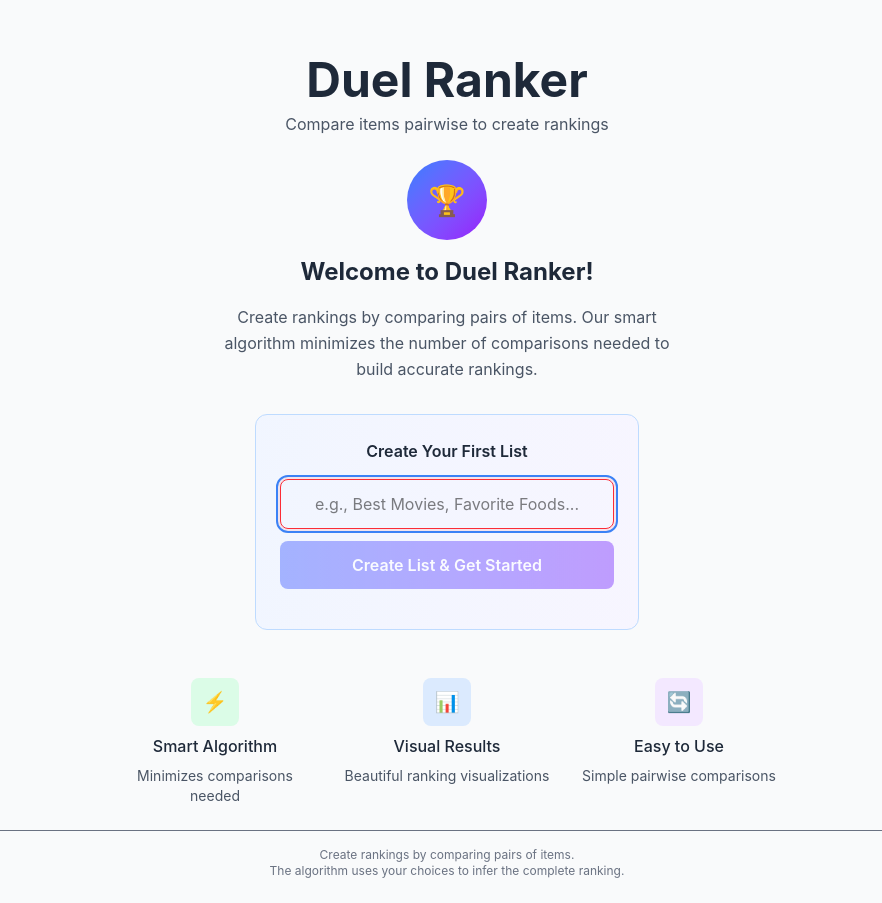
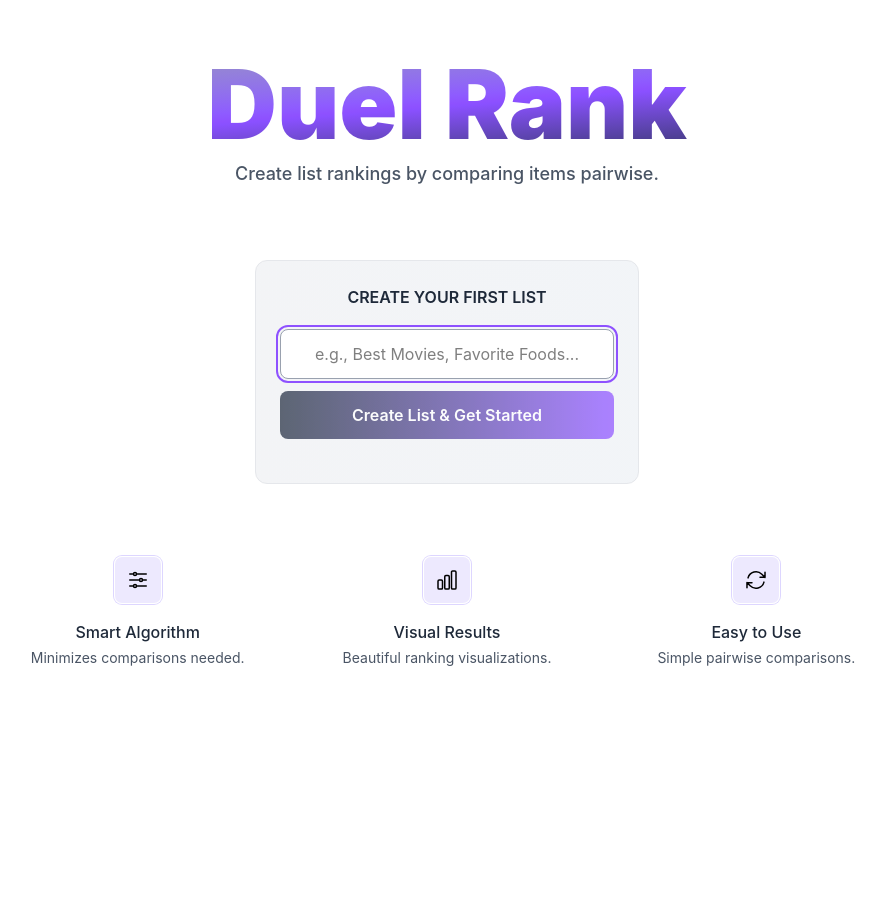
Before and after one commit to gigawatson/duel-rank, a Vue app: page / in a window 1280 px wide. Shown: the whole page, without its empty margins (193-1075 px from the left). After the commit the page ends 800 px from the top, so only its background shows below. Built offline with nearby package versions, Linux system fonts and the light colour scheme.

Commit message:
Onboarding design update

```diff
--- a/index.html
+++ b/index.html
@@ -3,7 +3,7 @@
   <head>
     <meta charset="UTF-8" />
     <meta name="viewport" content="width=device-width, initial-scale=1.0" />
-    <title>Duel Ranker</title>
+    <title>Duel Rank</title>
   </head>
   <body>
     <div id="app"></div>
--- a/src/App.vue
+++ b/src/App.vue
@@ -5,19 +5,19 @@
   Manages view switching between list management and comparison modes.
 -->
 <template>
-  <div class="max-w-xl lg:max-w-4xl xl:max-w-6xl mx-auto p-6 space-y-6 mt-8">
+  <div class="max-w-2xl lg:max-w-5xl xl:max-w-7xl mx-auto p-6 space-y-6 mt-8">
     <!-- App Header -->
-    <header class="text-center">
-      <h1 class="text-5xl font-bold text-gray-800">Duel Ranker</h1>
-      <p class="text-gray-600 mt-2">Compare items pairwise to create rankings</p>
+    <header class="text-center mb-12">
+      <h1 class="text-7xl md:text-8xl font-black bg-gradient-to-tl from-slate-800 via-violet-500 to-zinc-400 bg-clip-text text-transparent">Duel Rank</h1>
+      <p class="text-gray-600 mt-2 md:text-lg font-medium">Create list rankings by comparing items pairwise.</p>
     </header>
 
     <!-- Mode Toggle (only show if we have lists) -->
-    <div v-if="hasLists" class="border-t pt-6">
+    <div v-if="hasLists" class="border-t border-t-gray-200 pt-12">
       <div class="text-center">
         <button
           @click="toggleMode"
-          class="group relative inline-flex items-center justify-center px-8 py-4 text-lg font-semibold rounded-xl transition-all duration-200 transform hover:scale-105 focus:outline-none focus:ring-4 focus:ring-opacity-50 disabled:opacity-50 disabled:cursor-not-allowed disabled:transform-none"
+          class="cursor-pointer group relative inline-flex items-center justify-center px-8 py-4 text-lg font-semibold rounded-xl transition-all duration-200 transform hover:scale-105 focus:outline-none focus:ring-4 focus:ring-opacity-50 disabled:opacity-50 disabled:cursor-not-allowed disabled:transform-none"
           :class="canCompare ? (comparing ? 'bg-gradient-to-r from-gray-600 to-gray-700 hover:from-gray-700 hover:to-gray-800 text-white shadow-lg hover:shadow-xl focus:ring-gray-300' : 'bg-gradient-to-r from-blue-600 to-purple-700 hover:from-blue-700 hover:to-purple-800 text-white shadow-lg hover:shadow-xl focus:ring-blue-300') : 'bg-gray-100 text-gray-400 cursor-not-allowed'"
           :disabled="!canCompare"
         >
@@ -53,14 +53,6 @@
       <ComparisonView v-else />
     </main>
 
-    <!-- App Footer -->
-    <footer class="text-center text-xs text-gray-500 border-t pt-4">
-      <p>
-        Create rankings by comparing pairs of items.
-        <br>
-        The algorithm uses your choices to infer the complete ranking.
-      </p>
-    </footer>
   </div>
 </template>
 
@@ -97,20 +89,7 @@ const toggleMode = () => {
 /* Global styles and transitions */
 body {
   font-family: 'Inter', -apple-system, BlinkMacSystemFont, 'Segoe UI', Roboto, sans-serif;
-  background-color: #f9fafb;
   margin: 0;
-}
-
-button:disabled {
-  opacity: 0.5;
-  cursor: not-allowed;
-}
-
-input:focus,
-select:focus,
-button:focus {
-  outline: 2px solid #3b82f6;
-  outline-offset: 2px;
 }
 
 /* Smooth transitions for all interactive elements */
--- a/src/components/OnboardingFlow.vue
+++ b/src/components/OnboardingFlow.vue
@@ -8,23 +8,12 @@
 <template>
   <div>
     <!-- No Lists State: Welcome & Create First List -->
-    <div v-if="!hasLists" class="text-center space-y-8">
-      <!-- Welcome Message -->
-      <div class="max-w-md mx-auto space-y-4">
-        <div class="w-20 h-20 mx-auto bg-gradient-to-br from-blue-500 to-purple-600 rounded-full flex items-center justify-center">
-          <span class="text-3xl text-white">🏆</span>
-        </div>
-
-        <h2 class="text-2xl font-bold text-gray-800">Welcome to Duel Ranker!</h2>
-        <p class="text-gray-600 leading-relaxed">
-          Create rankings by comparing pairs of items. Our smart algorithm minimizes the number of comparisons needed to build accurate rankings.
-        </p>
-      </div>
+    <div v-if="!hasLists" class="space-y-8">
 
       <!-- Create First List -->
       <div class="max-w-sm mx-auto">
-        <div class="bg-gradient-to-r from-blue-50 to-purple-50 border border-blue-200 rounded-xl p-6 space-y-4">
-          <h3 class="font-semibold text-gray-800 text-center">Create Your First List</h3>
+        <div class="bg-gradient-to-r from-gray-100 to-slate-100 border border-gray-200 rounded-xl p-6 space-y-5 mt-18">
+          <h2 class="font-semibold text-gray-800 uppercase text-center">Create your first list</h2>
 
           <form @submit.prevent="handleCreateFirstList" class="space-y-3">
             <input
@@ -32,13 +21,13 @@
               v-model="firstListName.value.value"
               @input="clearListError"
               placeholder="e.g., Best Movies, Favorite Foods..."
-              class="w-full border border-gray-300 p-3 rounded-lg text-center focus:border-blue-500 focus:ring-2 focus:ring-blue-200 transition-colors"
-              :class="{ 'border-red-500 focus:border-red-500 focus:ring-red-200': firstListName.error }"
+              class="w-full bg-white border border-gray-300 p-3 rounded-lg text-center focus:border-gray-400 focus:outline-2 focus:outline-offset-2 focus:outline-violet-500"
+              :class="{ 'border-gray-300 focus:border-gray-400': firstListName.error }"
             />
 
             <button
               type="submit"
-              class="w-full bg-gradient-to-r from-blue-500 to-purple-600 hover:from-blue-600 hover:to-purple-700 text-white font-semibold py-3 px-6 rounded-lg transition-all duration-200 transform hover:scale-105 disabled:opacity-50 disabled:cursor-not-allowed disabled:transform-none cursor-pointer"
+              class="w-full bg-gradient-to-r from-slate-800 via-violet-500 to-zinc-800 hover:from-slate-800 hover:via-violet-500 hover:to-zinc-800 text-white font-semibold py-3 px-6 rounded-lg transition-all duration-200 transform hover:scale-105 disabled:opacity-70 disabled:cursor-not-allowed disabled:transform-none cursor-pointer"
               :disabled="!firstListName.value.value.trim()"
             >
               Create List & Get Started
@@ -53,29 +42,35 @@
       </div>
 
       <!-- Features Preview -->
-      <div class="max-w-2xl mx-auto grid grid-cols-1 md:grid-cols-3 gap-6 mt-12">
-        <div class="text-center space-y-2">
-          <div class="w-12 h-12 mx-auto bg-green-100 rounded-lg flex items-center justify-center">
-            <span class="text-xl">⚡</span>
+      <div class="max-w-4xl mx-auto grid grid-cols-1 md:grid-cols-3 gap-8 mt-18">
+        <div class="text-center space-y-1">
+          <div class="w-12 h-12 mx-auto bg-violet-100 ring-1 ring-violet-200 inset-ring inset-ring-white rounded-lg flex items-center justify-center mb-4">
+            <svg xmlns="http://www.w3.org/2000/svg" fill="none" viewBox="0 0 24 24" stroke-width="1.5" stroke="currentColor" class="size-6">
+              <path stroke-linecap="round" stroke-linejoin="round" d="M10.5 6h9.75M10.5 6a1.5 1.5 0 1 1-3 0m3 0a1.5 1.5 0 1 0-3 0M3.75 6H7.5m3 12h9.75m-9.75 0a1.5 1.5 0 0 1-3 0m3 0a1.5 1.5 0 0 0-3 0m-3.75 0H7.5m9-6h3.75m-3.75 0a1.5 1.5 0 0 1-3 0m3 0a1.5 1.5 0 0 0-3 0m-9.75 0h9.75" />
+            </svg>
           </div>
           <h4 class="font-medium text-gray-800">Smart Algorithm</h4>
-          <p class="text-sm text-gray-600">Minimizes comparisons needed</p>
+          <p class="text-sm text-gray-600">Minimizes comparisons needed.</p>
         </div>
 
-        <div class="text-center space-y-2">
-          <div class="w-12 h-12 mx-auto bg-blue-100 rounded-lg flex items-center justify-center">
-            <span class="text-xl">📊</span>
+        <div class="text-center space-y-1">
+          <div class="w-12 h-12 mx-auto bg-violet-100 ring-1 ring-violet-200 inset-ring inset-ring-white rounded-lg flex items-center justify-center mb-4">
+            <svg xmlns="http://www.w3.org/2000/svg" fill="none" viewBox="0 0 24 24" stroke-width="1.5" stroke="currentColor" class="size-6">
+              <path stroke-linecap="round" stroke-linejoin="round" d="M3 13.125C3 12.504 3.504 12 4.125 12h2.25c.621 0 1.125.504 1.125 1.125v6.75C7.5 20.496 6.996 21 6.375 21h-2.25A1.125 1.125 0 0 1 3 19.875v-6.75ZM9.75 8.625c0-.621.504-1.125 1.125-1.125h2.25c.621 0 1.125.504 1.125 1.125v11.25c0 .621-.504 1.125-1.125 1.125h-2.25a1.125 1.125 0 0 1-1.125-1.125V8.625ZM16.5 4.125c0-.621.504-1.125 1.125-1.125h2.25C20.496 3 21 3.504 21 4.125v15.75c0 .621-.504 1.125-1.125 1.125h-2.25a1.125 1.125 0 0 1-1.125-1.125V4.125Z" />
+            </svg>
           </div>
           <h4 class="font-medium text-gray-800">Visual Results</h4>
-          <p class="text-sm text-gray-600">Beautiful ranking visualizations</p>
+          <p class="text-sm text-gray-600">Beautiful ranking visualizations.</p>
         </div>
 
-        <div class="text-center space-y-2">
-          <div class="w-12 h-12 mx-auto bg-purple-100 rounded-lg flex items-center justify-center">
-            <span class="text-xl">🔄</span>
+        <div class="text-center space-y-1">
+          <div class="w-12 h-12 mx-auto bg-violet-100 ring-1 ring-violet-200 inset-ring inset-ring-white rounded-lg flex items-center justify-center mb-4">
+            <svg xmlns="http://www.w3.org/2000/svg" fill="none" viewBox="0 0 24 24" stroke-width="1.5" stroke="currentColor" class="size-6">
+              <path stroke-linecap="round" stroke-linejoin="round" d="M16.023 9.348h4.992v-.001M2.985 19.644v-4.992m0 0h4.992m-4.993 0 3.181 3.183a8.25 8.25 0 0 0 13.803-3.7M4.031 9.865a8.25 8.25 0 0 1 13.803-3.7l3.181 3.182m0-4.991v4.99" />
+            </svg>
           </div>
           <h4 class="font-medium text-gray-800">Easy to Use</h4>
-          <p class="text-sm text-gray-600">Simple pairwise comparisons</p>
+          <p class="text-sm text-gray-600">Simple pairwise comparisons.</p>
         </div>
       </div>
     </div>
@@ -151,20 +146,11 @@ onMounted(async () => {
 
 .bg-gradient-to-r {
   background-size: 200% 200%;
-  animation: gradient-shift 3s ease infinite;
+  animation: gradient-shift 5s ease infinite;
 }
 
 /* Subtle hover animations */
 .transform {
   transform-origin: center;
 }
-
-/* Focus ring styling */
-input:focus {
-  box-shadow: 0 0 0 3px rgba(59, 130, 246, 0.1);
-}
-
-input.border-red-500:focus {
-  box-shadow: 0 0 0 3px rgba(239, 68, 68, 0.1);
-}
 </style>
```
